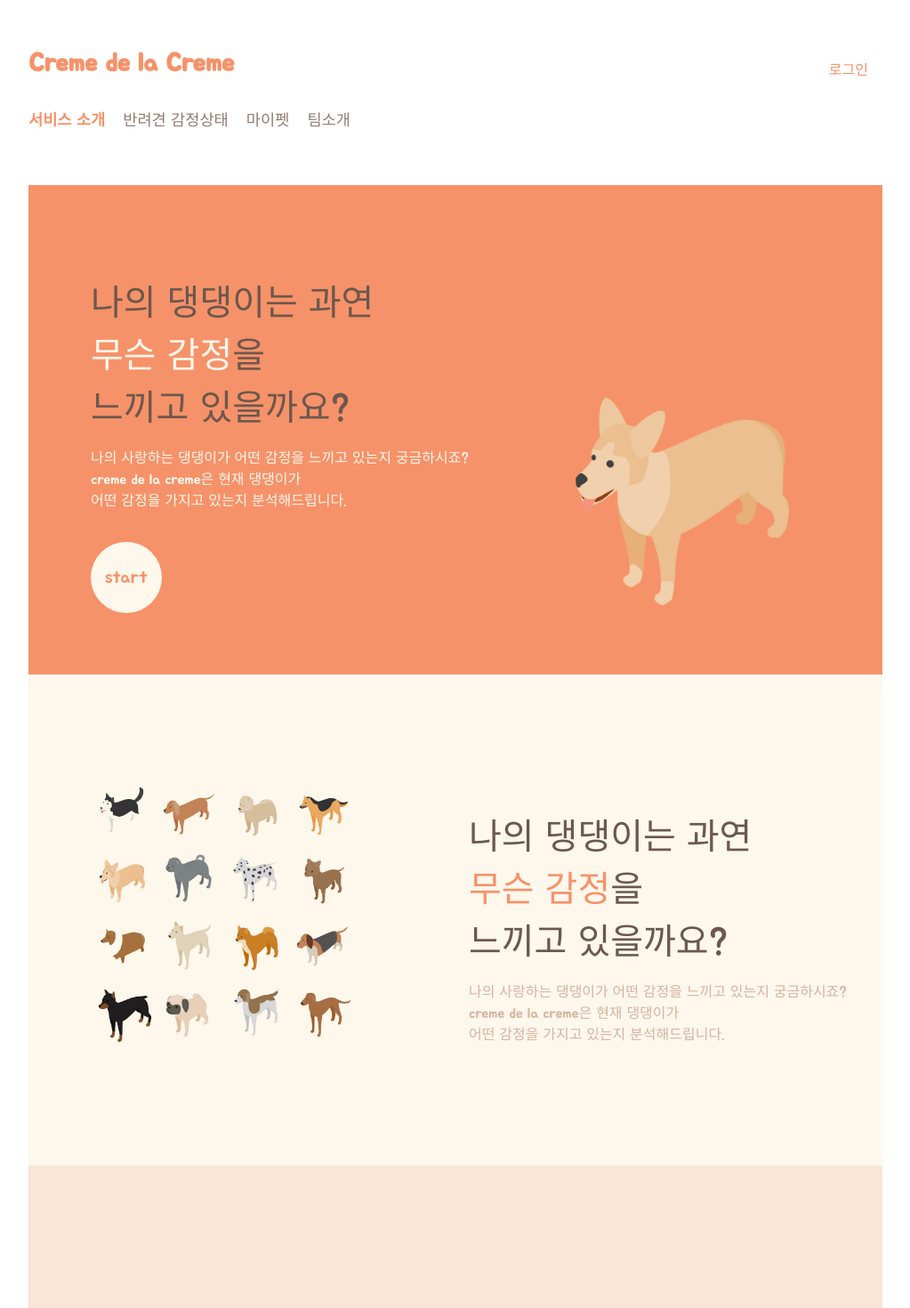
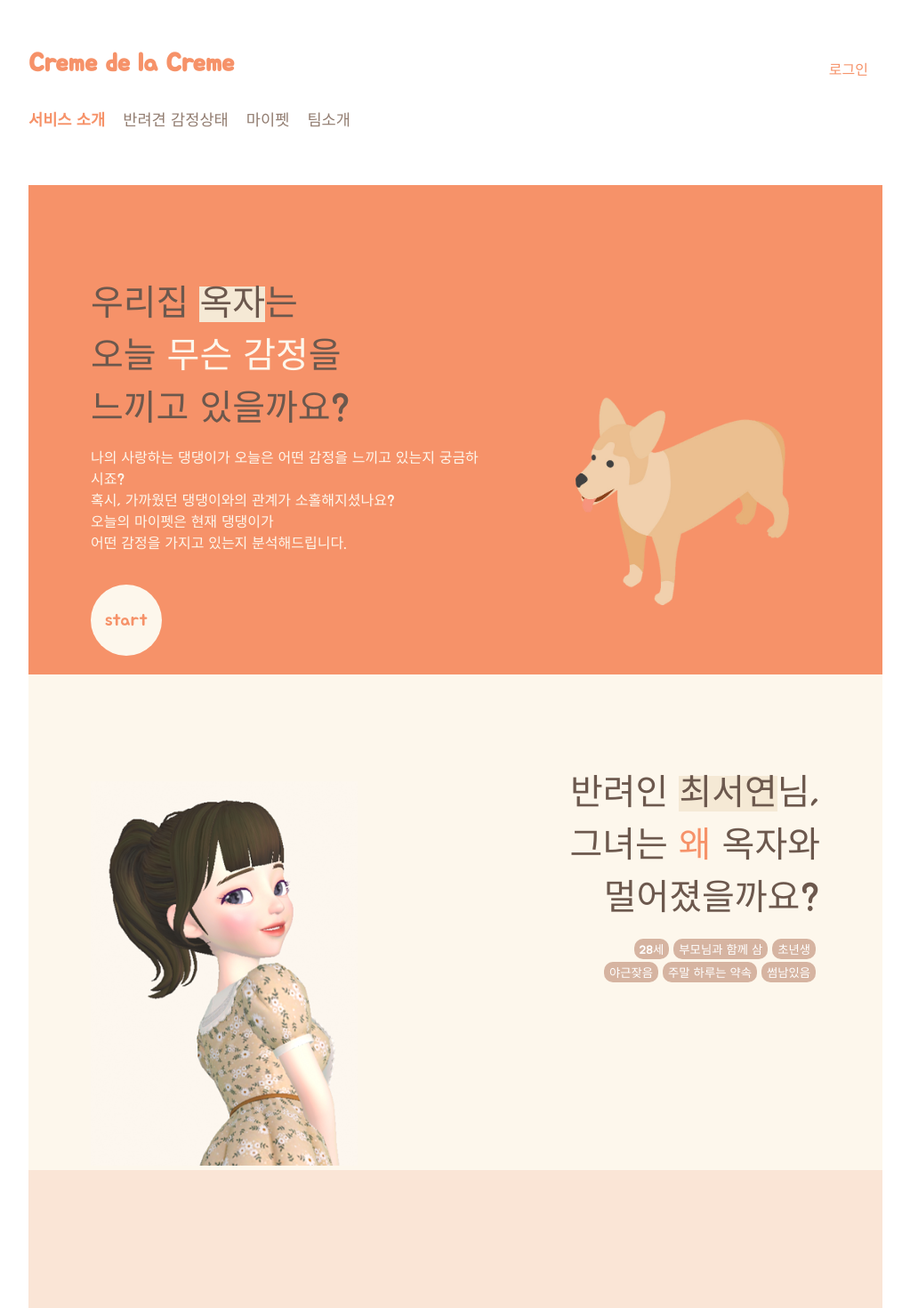
Before and after one commit to CreamDeLaCream/creme-client, a React (Create React App) app: page / in a window 1280 px wide. Shown: the top 1470 px of the page at 89% size, without its empty margins (128-1151 px from the left). Built offline with nearby package versions, Linux system fonts and the light colour scheme.

Commit message:
[#24] edit : 서연님 UI 작업

```diff
--- a/src/common/components/Keyword.js
+++ b/src/common/components/Keyword.js
@@ -9,7 +9,7 @@ import Button from './Button';
 export function Keywords({ typekeywords }) {
   return (
     <Button
-      width="70px"
+      // width="70px"
       height="23px"
       bg="var(--darkcream)"
       color="var(--white)"
--- a/src/pages/Intro/Intro1st.js
+++ b/src/pages/Intro/Intro1st.js
@@ -2,6 +2,7 @@ import React from 'react';
 import styled from 'styled-components';
 
 import { Text, Button } from '../../common/components';
+import HighlightText from '../../common/styles/HighlightText';
 
 export const Intro1st = (props) => {
   const { history } = props;
@@ -12,7 +13,9 @@ export const Intro1st = (props) => {
     <MainTitleBg>
       <TitleContent>
         <Text color="var(--deepcream)" fontSize="40px">
-          나의 댕댕이는 과연 <br />
+          우리집 <HighlightText color="var(--cream)">옥자</HighlightText>는{' '}
+          <br />
+          오늘{' '}
           <span style={{ color: 'var(--lightcream)', fontSize: '40px' }}>
             무슨 감정
           </span>
@@ -20,9 +23,11 @@ export const Intro1st = (props) => {
           느끼고 있을까요?
         </Text>
         <p>
-          나의 사랑하는 댕댕이가 어떤 감정을 느끼고 있는지 궁금하시죠?
+          나의 사랑하는 댕댕이가 오늘은 어떤 감정을 느끼고 있는지 궁금하시죠?
           <br />
-          creme de la creme은 현재 댕댕이가
+          혹시, 가까웠던 댕댕이와의 관계가 소홀해지셨나요?
+          <br />
+          오늘의 마이펫은 현재 댕댕이가
           <br />
           어떤 감정을 가지고 있는지 분석해드립니다.
         </p>
--- a/src/pages/Intro/Intro2nd.js
+++ b/src/pages/Intro/Intro2nd.js
@@ -2,6 +2,9 @@ import React from 'react';
 import styled from 'styled-components';
 
 import { Text } from '../../common/components';
+import HighlightText from '../../common/styles/HighlightText';
+import { Keywords } from '../../common/components/Keyword';
+import { UserKeywords } from './UserKeywords';
 
 export const Intro2nd = () => {
   return (
@@ -9,27 +12,32 @@ export const Intro2nd = () => {
       <MainDogImg>
         <img
           alt=""
-          src={process.env.PUBLIC_URL + `/Image/bgdog2.png`}
+          src={process.env.PUBLIC_URL + `/Image/partner1.png`}
           width="300px"
-          height="300px"
         />
       </MainDogImg>
       <TitleContent>
         <Text color="var(--deepcream)" fontSize="40px">
-          나의 댕댕이는 과연 <br />
+          반려인 <HighlightText color="var(--cream)">최서연</HighlightText>
+          님, <br />
+          그녀는{' '}
           <span style={{ color: 'var(--main)', fontSize: '40px' }}>
-            무슨 감정
-          </span>
-          을<br />
-          느끼고 있을까요?
+            왜
+          </span>{' '}
+          옥자와
+          <br />
+          멀어졌을까요?
         </Text>
-        <p>
+        <br />
+        <UserKeywords />
+
+        {/* <p>
           나의 사랑하는 댕댕이가 어떤 감정을 느끼고 있는지 궁금하시죠?
           <br />
           creme de la creme은 현재 댕댕이가
           <br />
           어떤 감정을 가지고 있는지 분석해드립니다.
-        </p>
+        </p> */}
       </TitleContent>
     </IntroBg>
   );
@@ -45,8 +53,9 @@ const IntroBg = styled.div`
 const TitleContent = styled.div`
   width: 500px;
   height: 100%;
-  margin-top: 150px;
-  margin-left: 30px;
+  margin-top: 100px;
+  margin-right: 70px;
+  text-align: right;
 
   p {
     // font-family: normal;
--- /dev/null
+++ b/src/pages/Intro/UserKeywords.js
@@ -0,0 +1,27 @@
+import React from 'react';
+import { Keywords } from '../../common/components/Keyword';
+
+export const UserKeywords = () => {
+  const UserKeywordData = [
+    '28세',
+    '부모님과 함께 삼',
+    '초년생',
+    '야근잦음',
+    '주말 하루는 약속',
+    '썸남있음',
+  ];
+
+  return (
+    <>
+      {UserKeywordData.map((usertype, i) => {
+        const isKeywordEnter = i % 3 === 2; // 3개씩 줄바꿈
+        return (
+          <>
+            <Keywords typekeywords={usertype} />
+            {isKeywordEnter && <br />}
+          </>
+        );
+      })}
+    </>
+  );
+};
```
